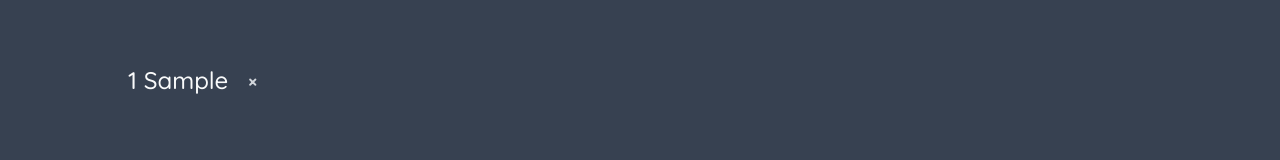
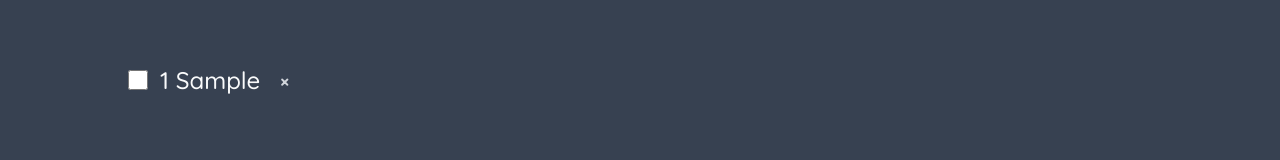
Before and after one commit to steven-oehley/TravelTrack, a React (Create React App) app: page / in a window 1280 px wide. Both pictures are taken after typing "Sample" into the empty fields and a click on the button "ADD". Shown: the part 313-473 px from the top of the page. Built offline with nearby package versions, Linux system fonts and the light colour scheme.

Commit message:
added onToggle functionality

```diff
--- a/src/App.js
+++ b/src/App.js
@@ -64,7 +64,7 @@ function Form({ onAddItems }) {
   );
 }
 
-function PackList({ items, onDeleteItem }) {
+function PackList({ items, onDeleteItem, onToggleItem }) {
   return (
     <div className="list">
       <ul>
@@ -73,6 +73,7 @@ function PackList({ items, onDeleteItem }) {
             packingItem={item}
             key={item.id}
             onDeleteItem={onDeleteItem}
+            onToggleItem={onToggleItem}
           ></Item>
         ))}
       </ul>
@@ -80,10 +81,16 @@ function PackList({ items, onDeleteItem }) {
   );
 }
 
-function Item({ packingItem, onDeleteItem }) {
+function Item({ packingItem, onDeleteItem, onToggleItem }) {
   // onDeleteItem passed from App, to PackingList to Item
   return (
     <li>
+      {/* add checkbox */}
+      <input
+        type="checkbox"
+        value={packingItem.packed}
+        onChange={() => onToggleItem(packingItem.id)}
+      />
       <span
         style={
           packingItem.packed
@@ -118,12 +125,24 @@ export default function App() {
     setItems((items) => items.filter((item) => item.id !== id));
   }
 
+  function handleToggleItem(id) {
+    setItems((items) =>
+      items.map((item) =>
+        item.id === id ? { ...item, packed: !item.packed } : item
+      )
+    );
+  }
+
   // lifted state from form
   return (
     <div className="app">
       <Logo />
       <Form onAddItems={handleAddItems} />
-      <PackList items={items} onDeleteItem={handleDeleteItem} />
+      <PackList
+        items={items}
+        onDeleteItem={handleDeleteItem}
+        onToggleItem={handleToggleItem}
+      />
       <Stats />
     </div>
   );
```
